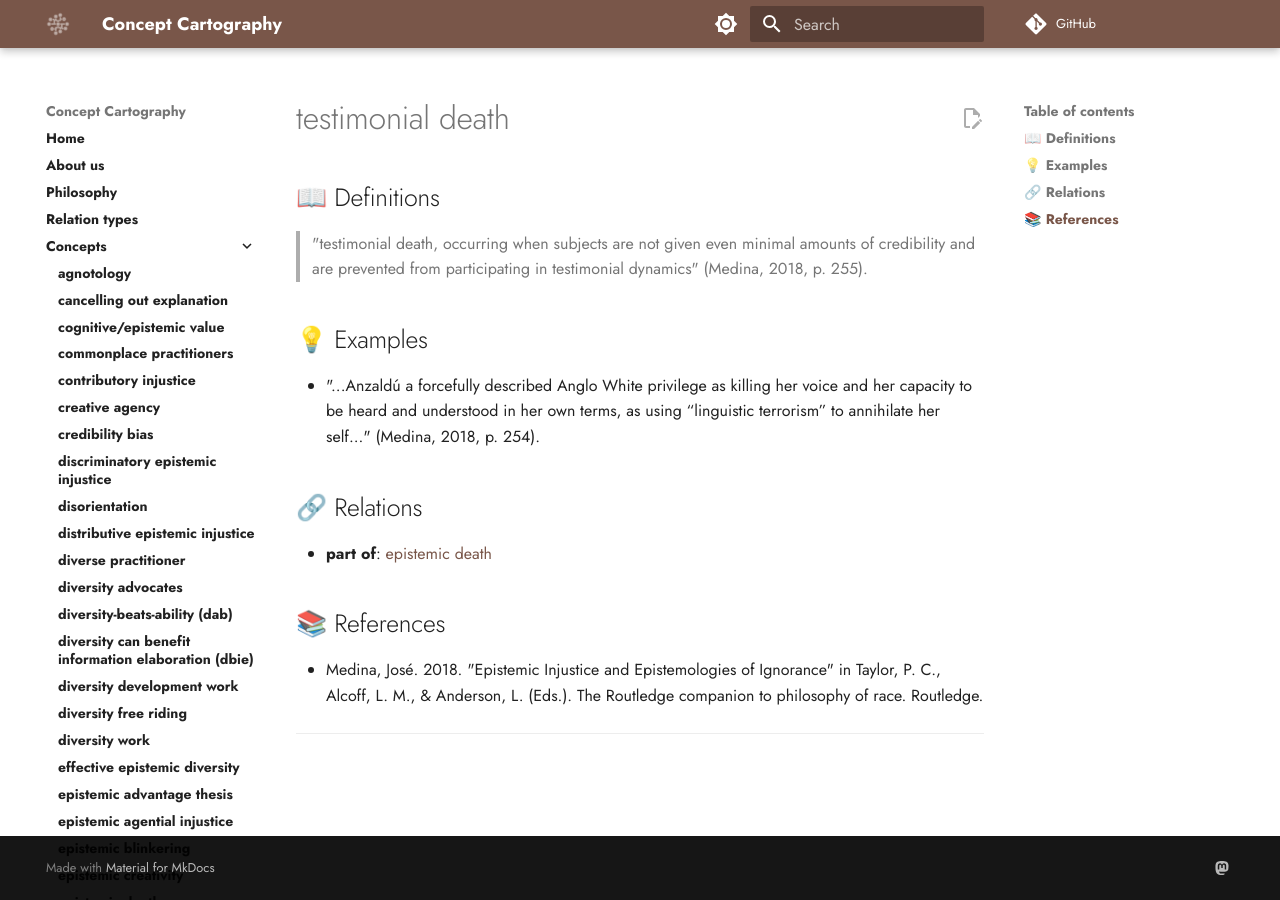
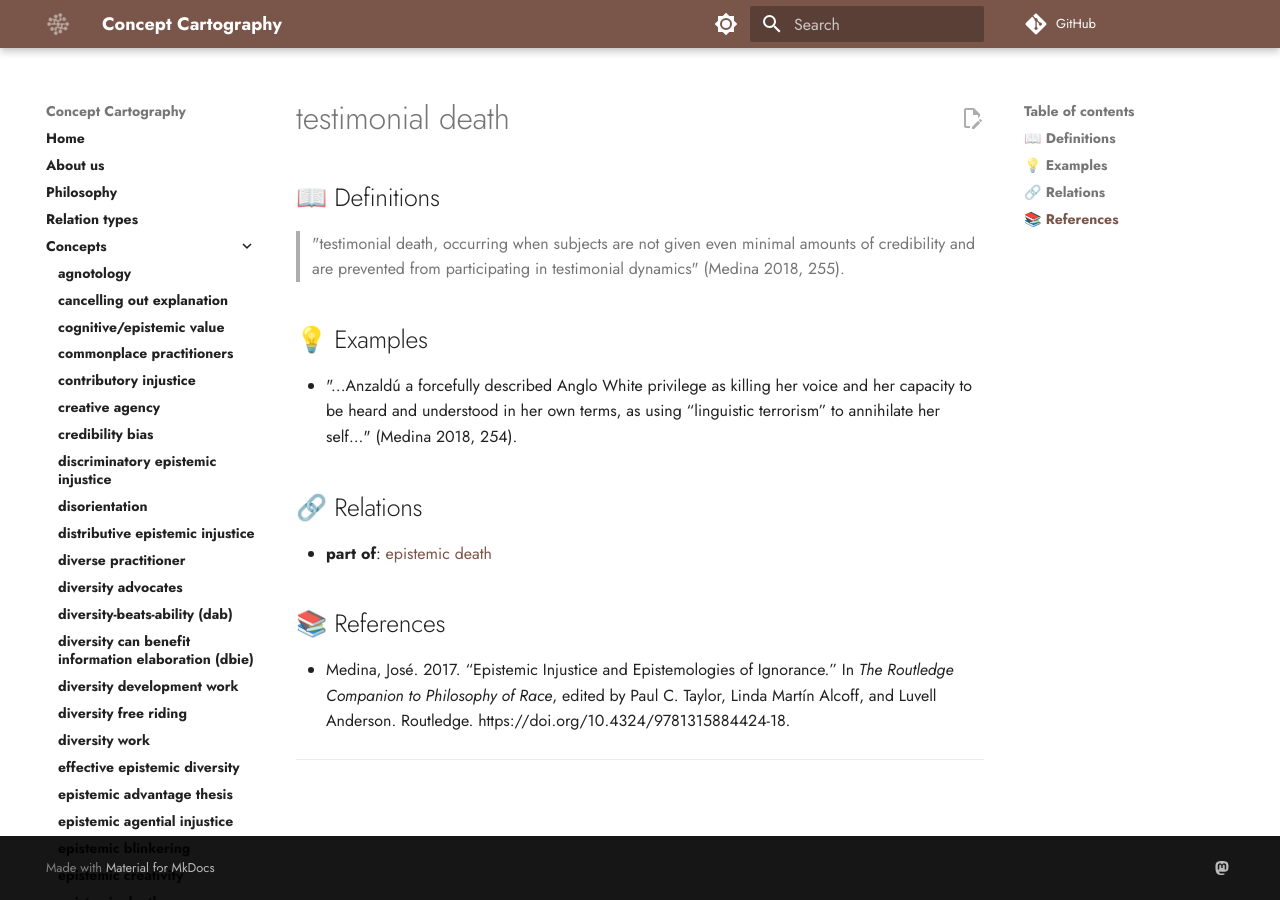
Before and after one commit to conceptcartography/conceptcartography, an MkDocs documentation site: the page built from docs/concepts/testimonial-death.md, in a window 1280 px wide. Built offline with MkDocs 1.6.1 and Material for MkDocs 9.7.7, drawn with Linux system fonts in a browser that asks for light colours; comment, search, counter and statistics services are not loaded; the version menu is left out.

Commit message:
Update testimonial-death.md
updated referencing format

```diff
--- a/docs/concepts/testimonial-death.md
+++ b/docs/concepts/testimonial-death.md
@@ -2,11 +2,11 @@
 
 ## 📖 Definitions
 
-> "testimonial death, occurring when subjects are not given even minimal amounts of credibility and are prevented from participating in testimonial dynamics" (Medina, 2018, p. 255).
+> "testimonial death, occurring when subjects are not given even minimal amounts of credibility and are prevented from participating in testimonial dynamics" (Medina 2018, 255).
 
 ## 💡 Examples
 
-- "...Anzaldú a forcefully described Anglo White privilege as killing her voice and her capacity to be heard and understood in her own terms, as using “linguistic terrorism” to annihilate her self..." (Medina, 2018, p. 254).
+- "...Anzaldú a forcefully described Anglo White privilege as killing her voice and her capacity to be heard and understood in her own terms, as using “linguistic terrorism” to annihilate her self..." (Medina 2018, 254).
 
 ## 🔗 Relations
 
@@ -14,7 +14,7 @@
 
 ## 📚 References
 
-- Medina, José. 2018. "Epistemic Injustice and Epistemologies of Ignorance" in Taylor, P. C., Alcoff, L. M., & Anderson, L. (Eds.). The Routledge companion to philosophy of race. Routledge.
+- Medina, José. 2017. “Epistemic Injustice and Epistemologies of Ignorance.” In _The Routledge Companion to Philosophy of Race_, edited by Paul C. Taylor, Linda Martín Alcoff, and Luvell Anderson. Routledge. https://doi.org/10.4324/9781315884424-18.
 
 ---
 
```
